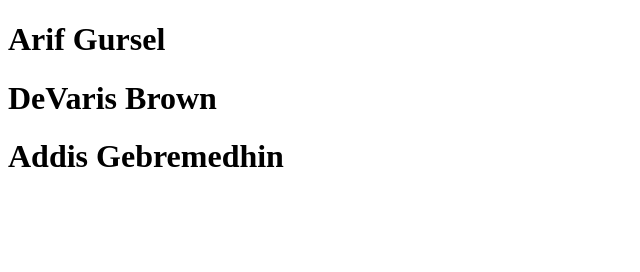
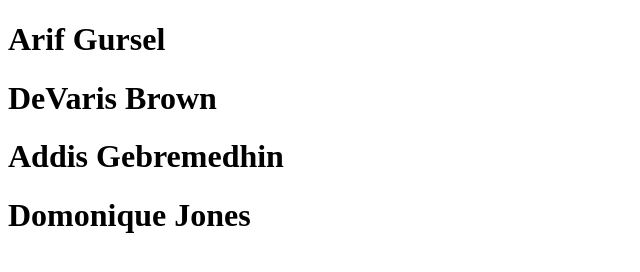
Before and after one commit to floodgateacademy/web-00-directory, a plain HTML site: page index.html in a window 1280 px wide. Shown: the whole page, without its empty margins (0-640 px from the left). Drawn offline with Linux system fonts and the light colour scheme.

Commit message:
Domonique's changes

```diff
--- a/index.html
+++ b/index.html
@@ -25,6 +25,9 @@
                     <div>
                         <h1>Addis Gebremedhin</h1>
                     </div>
+                    <div>
+                        <h1>Domonique Jones</h1>
+                    </div>
                 </div>
             </div>
             <div class="footer">
```
